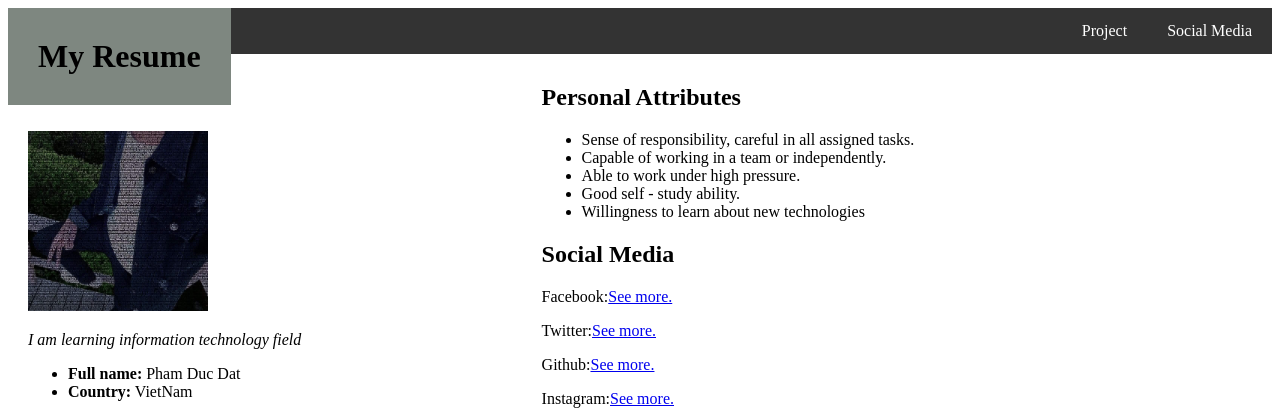
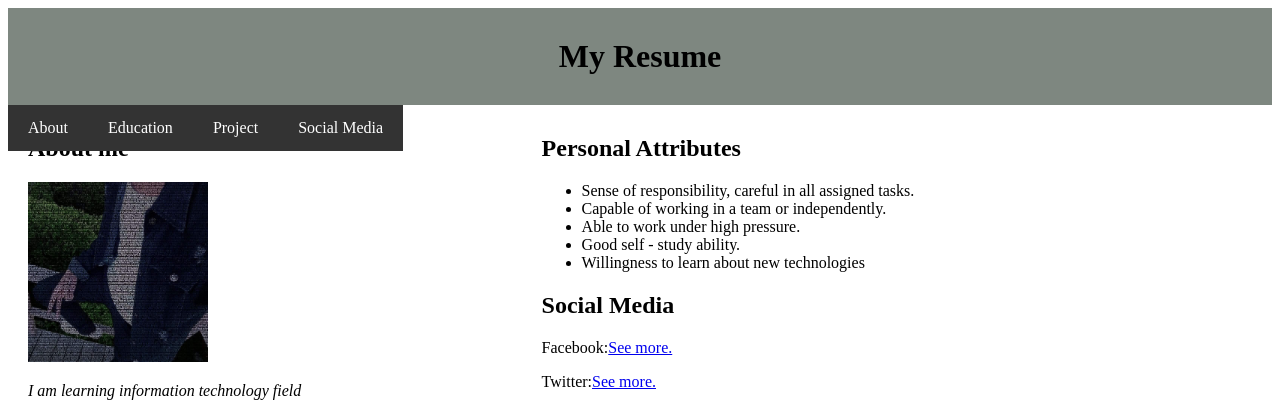
Before and after one commit to Dominic2k/VenusJss.github.io, a PHP site: page / in a window 1280 px wide. Shown: the top 408 px of the page. Run offline with PHP 8.4, Linux system fonts and the light colour scheme.

Commit message:
Update 11.css

```diff
--- a/css/11.css
+++ b/css/11.css
@@ -9,12 +9,12 @@
 	/*Căn giữa chữ*/
 	padding: 30px;
 	margin: 0;
-	position: fixed;
 }
 
 nav{
 	background-color: #333;
 	overflow: hidden;
+	position: fixed;
 /*	Ẩn phần thừa ra ngoài padding*/
 }
 
```
